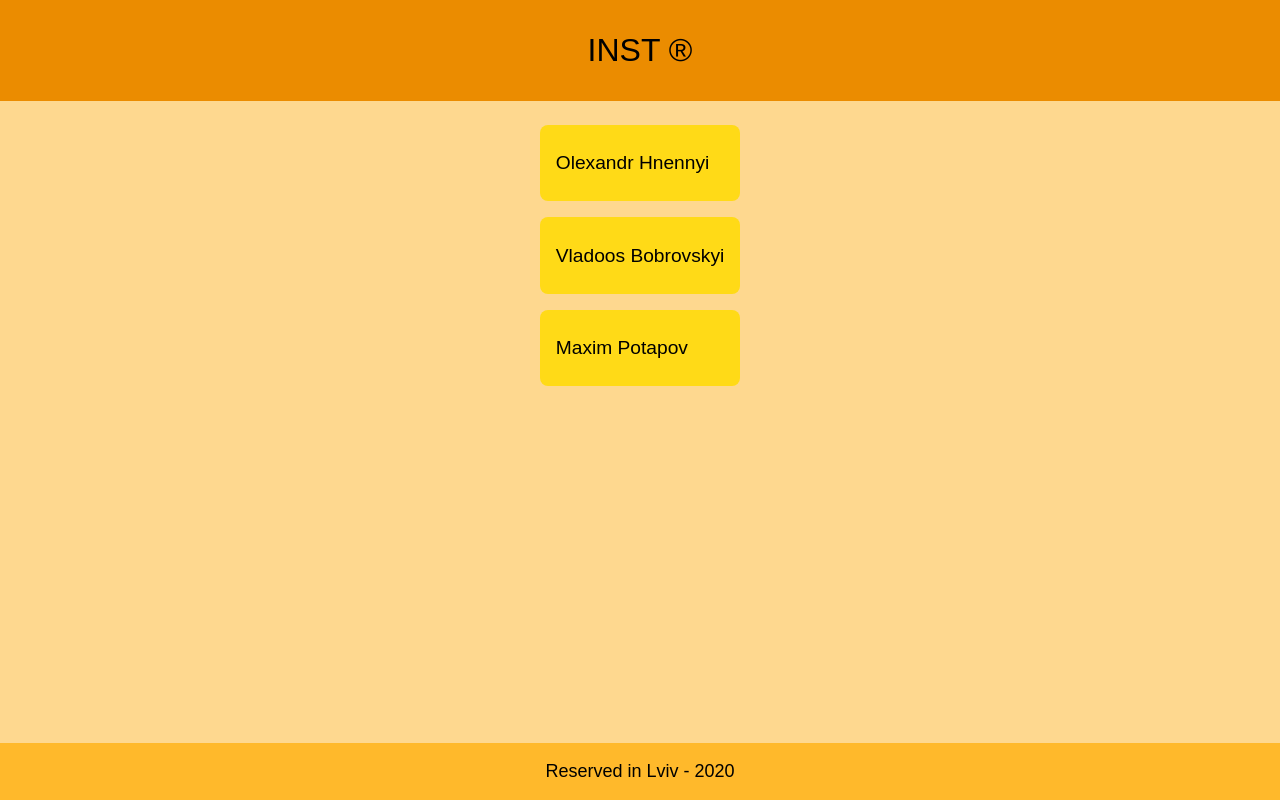
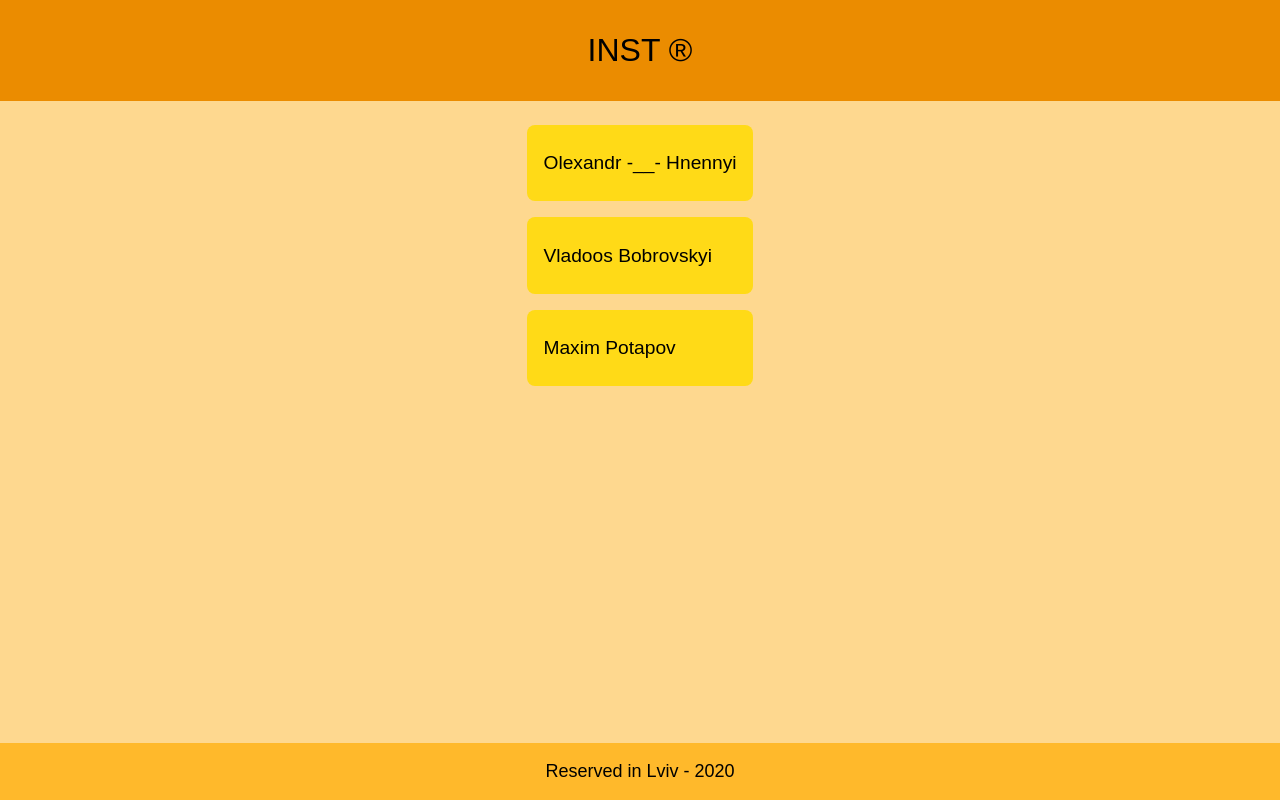
Before and after one commit to Canya1607/inst, a React (Create React App) app: page / in a window 1280 px wide. Built offline with nearby package versions, Linux system fonts and the light colour scheme.

Commit message:
Update App.js

```diff
--- a/src/App.js
+++ b/src/App.js
@@ -12,7 +12,7 @@ class App extends Component {
         <Grid container className="body-container" justify="center">
           <List>
             <ListItem className="list-item">
-              <p>Olexandr Hnennyi</p>
+              <p>Olexandr -__- Hnennyi</p>
             </ListItem>
             <ListItem className="list-item">
               <p>Vladoos Bobrovskyi</p>
```
